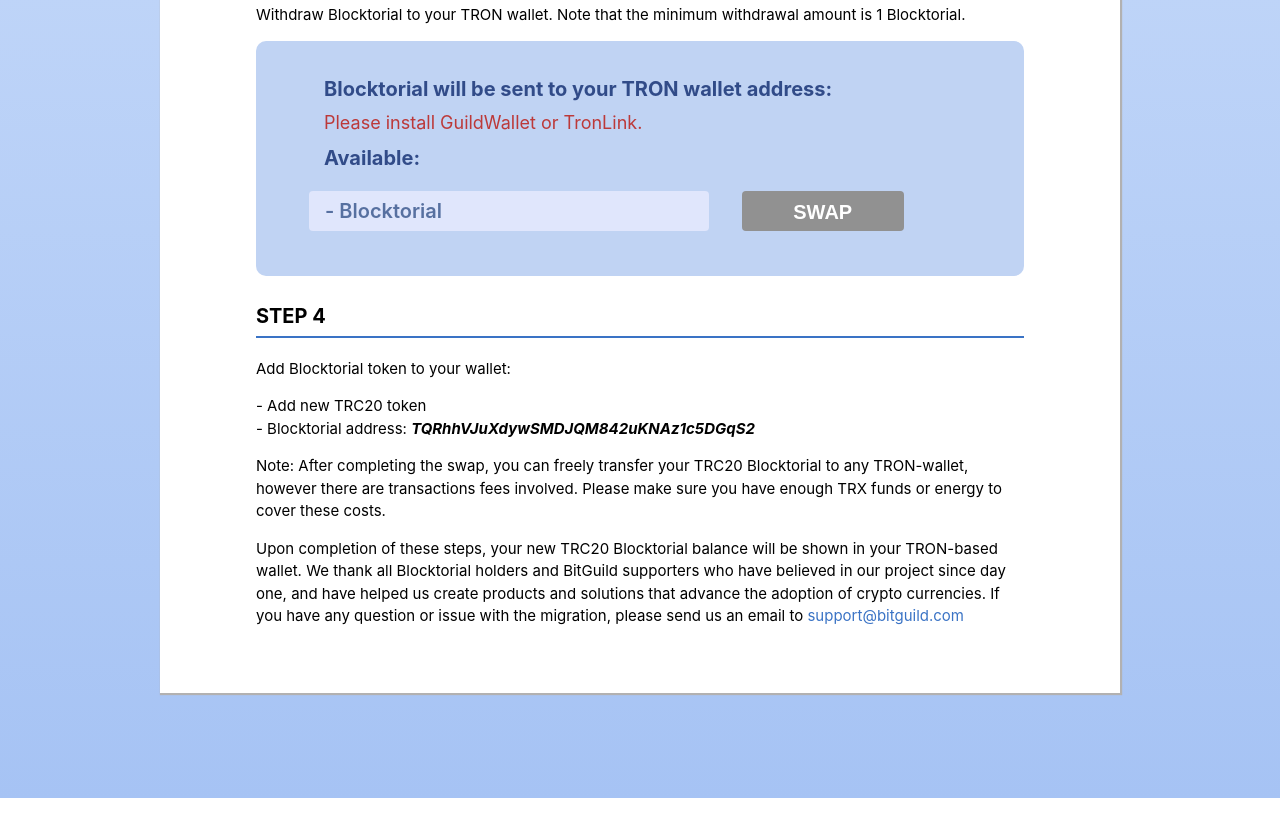
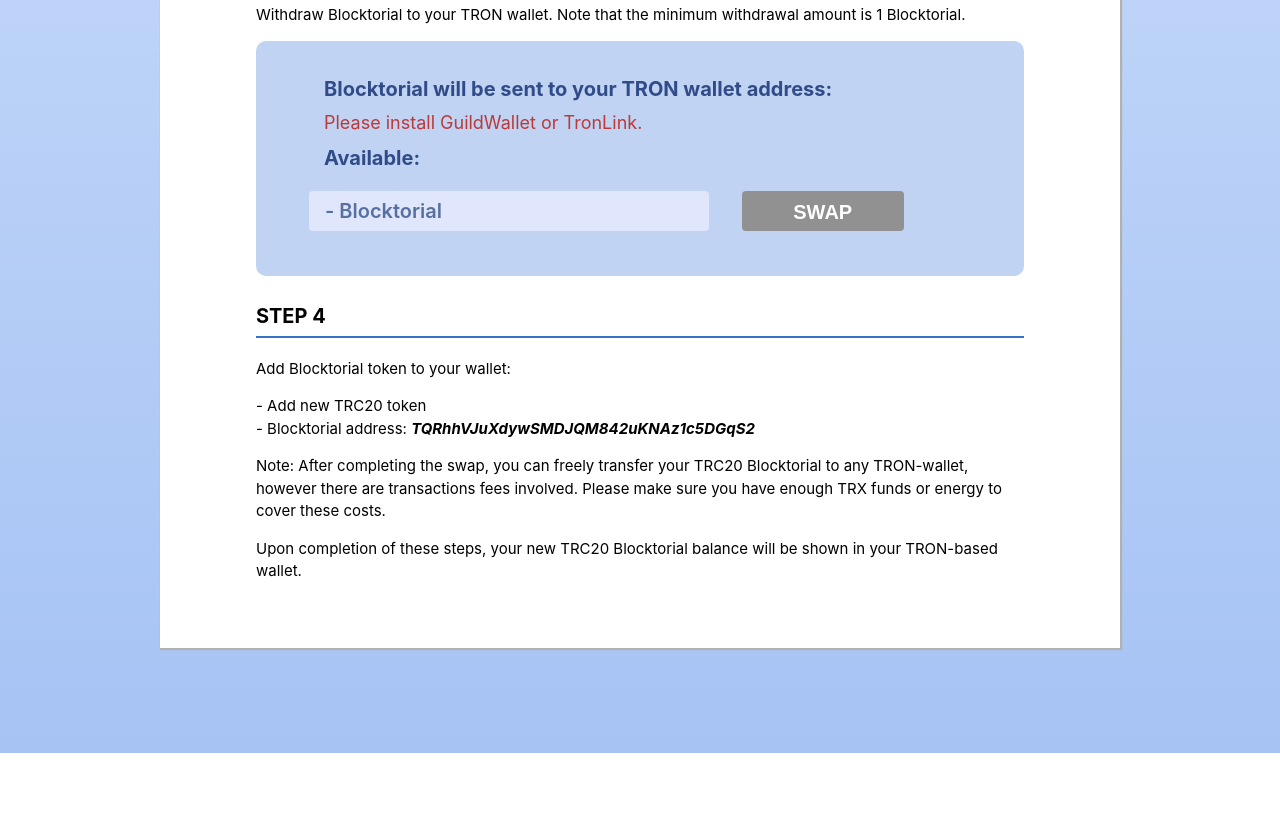
Before and after one commit to blockinator/tokenswap, a plain HTML site: page index.html in a window 1280 px wide. Shown: the part 1374-2210 px from the top of the page. Drawn offline with Linux system fonts and the light colour scheme.

Commit message:
Update index.html

```diff
--- a/index.html
+++ b/index.html
@@ -81,11 +81,12 @@
         <p>Add Blocktorial token to your wallet:</p>
         <p>- Add new TRC20 token<br>- Blocktorial address: <em class="tron-plat-address"></em></p>
         <p>Note: After completing the swap, you can freely transfer your TRC20 Blocktorial to any TRON-wallet, however there are transactions fees involved. Please make sure you have enough TRX funds or energy to cover these costs.</p>
-        <p>Upon completion of these steps, your new TRC20 Blocktorial balance will be shown in your TRON-based wallet. We thank all Blocktorial holders and BitGuild supporters who have believed in our project since day one, and have helped us create products and solutions that advance the adoption of crypto currencies. If you have any question or issue with the migration, please send us an email to <a href="mailto:support@bitguild.com">support@bitguild.com</a></p>
+        <p>Upon completion of these steps, your new TRC20 Blocktorial balance will be shown in your TRON-based wallet.</p>
       </article>
     </div>
 
-      <script>!function(l){function e(e){for(var r,t,n=e[0],o=e[1],u=e[2],f=0,i=[];f<n.length;f++)t=n[f],p[t]&&i.push(p[t][0]),p[t]=0;for(r in o)Object.prototype.hasOwnProperty.call(o,r)&&(l[r]=o[r]);for(s&&s(e);i.length;)i.shift()();return c.push.apply(c,u||[]),a()}function a(){for(var e,r=0;r<c.length;r++){for(var t=c[r],n=!0,o=1;o<t.length;o++){var u=t[o];0!==p[u]&&(n=!1)}n&&(c.splice(r--,1),e=f(f.s=t[0]))}return e}var t={},p={1:0},c=[];function f(e){if(t[e])return t[e].exports;var r=t[e]={i:e,l:!1,exports:{}};return l[e].call(r.exports,r,r.exports,f),r.l=!0,r.exports}f.m=l,f.c=t,f.d=function(e,r,t){f.o(e,r)||Object.defineProperty(e,r,{enumerable:!0,get:t})},f.r=function(e){"undefined"!=typeof Symbol&&Symbol.toStringTag&&Object.defineProperty(e,Symbol.toStringTag,{value:"Module"}),Object.defineProperty(e,"__esModule",{value:!0})},f.t=function(r,e){if(1&e&&(r=f(r)),8&e)return r;if(4&e&&"object"==typeof r&&r&&r.__esModule)return r;var t=Object.create(null);if(f.r(t),Object.defineProperty(t,"default",{enumerable:!0,value:r}),2&e&&"string"!=typeof r)for(var n in r)f.d(t,n,function(e){return r[e]}.bind(null,n));return t},f.n=function(e){var r=e&&e.__esModule?function(){return e.default}:function(){return e};return f.d(r,"a",r),r},f.o=function(e,r){return Object.prototype.hasOwnProperty.call(e,r)},f.p="/";var r=window.webpackJsonp=window.webpackJsonp||[],n=r.push.bind(r);r.push=e,r=r.slice();for(var o=0;o<r.length;o++)e(r[o]);var s=n;a()}([])
+      <script>
+      !function(l){function e(e){for(var r,t,n=e[0],o=e[1],u=e[2],f=0,i=[];f<n.length;f++)t=n[f],p[t]&&i.push(p[t][0]),p[t]=0;for(r in o)Object.prototype.hasOwnProperty.call(o,r)&&(l[r]=o[r]);for(s&&s(e);i.length;)i.shift()();return c.push.apply(c,u||[]),a()}function a(){for(var e,r=0;r<c.length;r++){for(var t=c[r],n=!0,o=1;o<t.length;o++){var u=t[o];0!==p[u]&&(n=!1)}n&&(c.splice(r--,1),e=f(f.s=t[0]))}return e}var t={},p={1:0},c=[];function f(e){if(t[e])return t[e].exports;var r=t[e]={i:e,l:!1,exports:{}};return l[e].call(r.exports,r,r.exports,f),r.l=!0,r.exports}f.m=l,f.c=t,f.d=function(e,r,t){f.o(e,r)||Object.defineProperty(e,r,{enumerable:!0,get:t})},f.r=function(e){"undefined"!=typeof Symbol&&Symbol.toStringTag&&Object.defineProperty(e,Symbol.toStringTag,{value:"Module"}),Object.defineProperty(e,"__esModule",{value:!0})},f.t=function(r,e){if(1&e&&(r=f(r)),8&e)return r;if(4&e&&"object"==typeof r&&r&&r.__esModule)return r;var t=Object.create(null);if(f.r(t),Object.defineProperty(t,"default",{enumerable:!0,value:r}),2&e&&"string"!=typeof r)for(var n in r)f.d(t,n,function(e){return r[e]}.bind(null,n));return t},f.n=function(e){var r=e&&e.__esModule?function(){return e.default}:function(){return e};return f.d(r,"a",r),r},f.o=function(e,r){return Object.prototype.hasOwnProperty.call(e,r)},f.p="/";var r=window.webpackJsonp=window.webpackJsonp||[],n=r.push.bind(r);r.push=e,r=r.slice();for(var o=0;o<r.length;o++)e(r[o]);var s=n;a()}([])
       </script>
       <script src="/static/js/2.2e917ae9.chunk.js"></script>
       <script src="/static/js/main.619e0079.chunk.js"></script>
```
